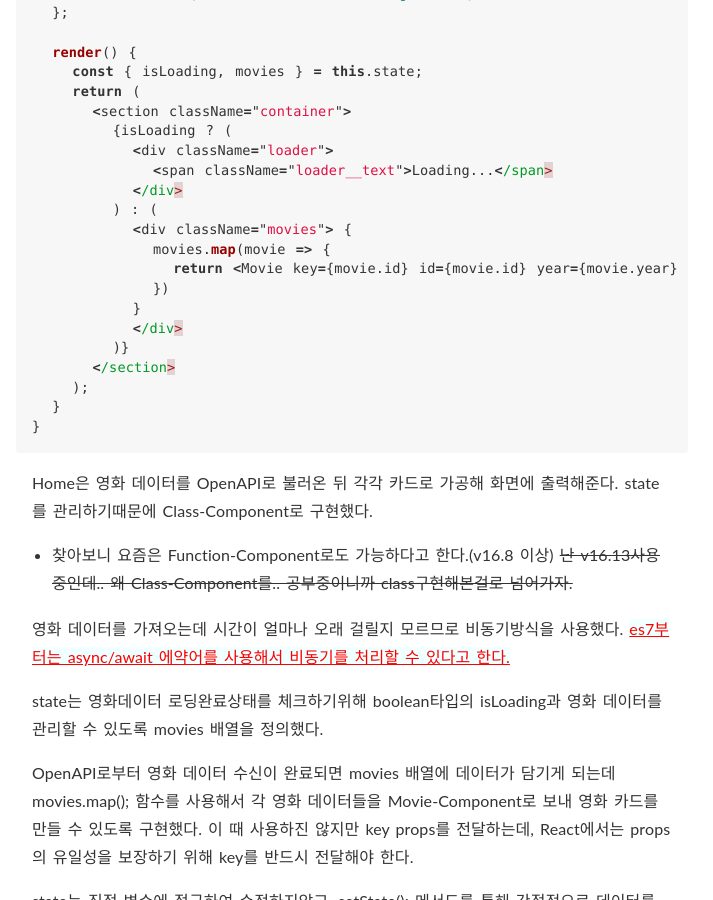
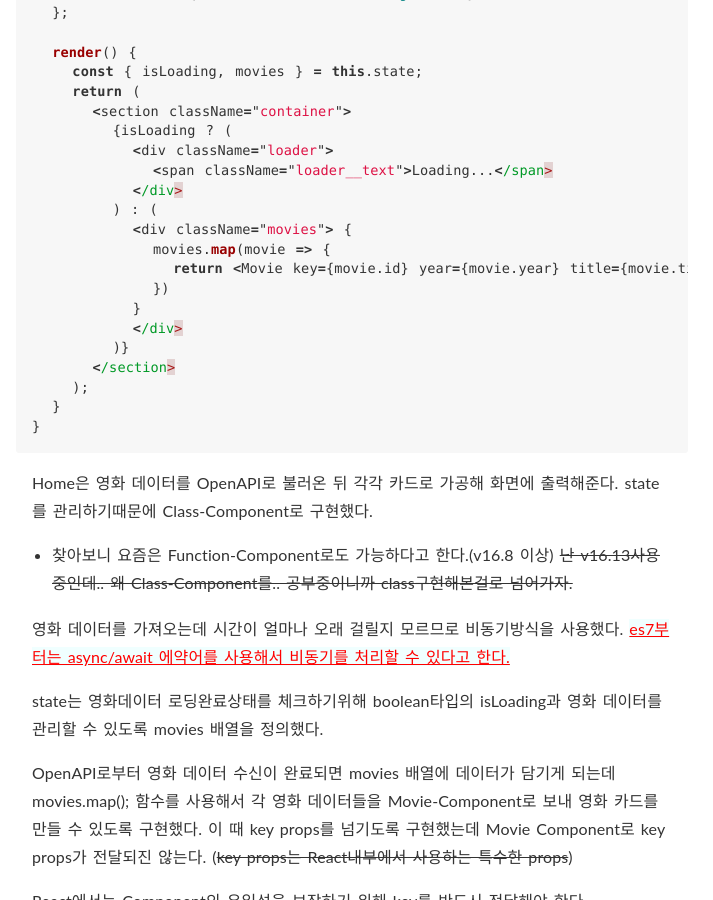
Before and after one commit to JiminiDaddy/JiminiDaddy.github.io, a Jekyll site: the page built from _posts/dev/react/2020-10-09-dev-react-clonecoding-movieapp.md, in a window 1280 px wide and 900 px high, scrolled down 3307 px. Shown: the whole window, without its empty margins (320-1033 px from the left). Built offline with Jekyll 4.4.1, drawn with Linux system fonts in a browser that asks for light colours; comment, search, counter and statistics services are not loaded; some of the changed text lies outside the part shown.

Commit message:
key props에 대한 부적절한 부분 내용변경

```diff
--- a/_posts/dev/react/2020-10-09-dev-react-clonecoding-movieapp.md
+++ b/_posts/dev/react/2020-10-09-dev-react-clonecoding-movieapp.md
@@ -124,7 +124,7 @@ class Home extends React.Component {
         ) : (
           <div className="movies"> {
             movies.map(movie => {
-              return <Movie key={movie.id} id={movie.id} year={movie.year} title={movie.title} summary={movie.summary} poster={movie.medium_cover_image} genres={movie.genres} />;
+              return <Movie key={movie.id} year={movie.year} title={movie.title} summary={movie.summary} poster={movie.medium_cover_image} genres={movie.genres} />;
             })
           }
           </div>
@@ -145,7 +145,10 @@ state를 관리하기때문에 Class-Component로 구현했다.
 state는 영화데이터 로딩완료상태를 체크하기위해 boolean타입의 isLoading과 영화 데이터를 관리할 수 있도록 movies 배열을 정의했다.
 
 OpenAPI로부터 영화 데이터 수신이 완료되면 movies 배열에 데이터가 담기게 되는데 movies.map(); 함수를 사용해서 각 영화 데이터들을 Movie-Component로 보내 영화 카드를 만들 수 있도록 구현했다.
-이 때 사용하진 않지만 key props를 전달하는데, React에서는 props의 유일성을 보장하기 위해 key를 반드시 전달해야 한다.
+이 때 key props를 넘기도록 구현했는데 Movie Component로 key props가 전달되진 않는다.
+(~~key props는 React내부에서 사용하는 특수한 props~~)
+
+React에서는 Component의 유일성을 보장하기 위해 key를 반드시 전달해야 한다.
 
 <u>state는 직접 변수에 접근하여 수정하지않고, setState(); 메서드를 통해 간접적으로 데이터를 변경한다.</u>
 <hr>
```
